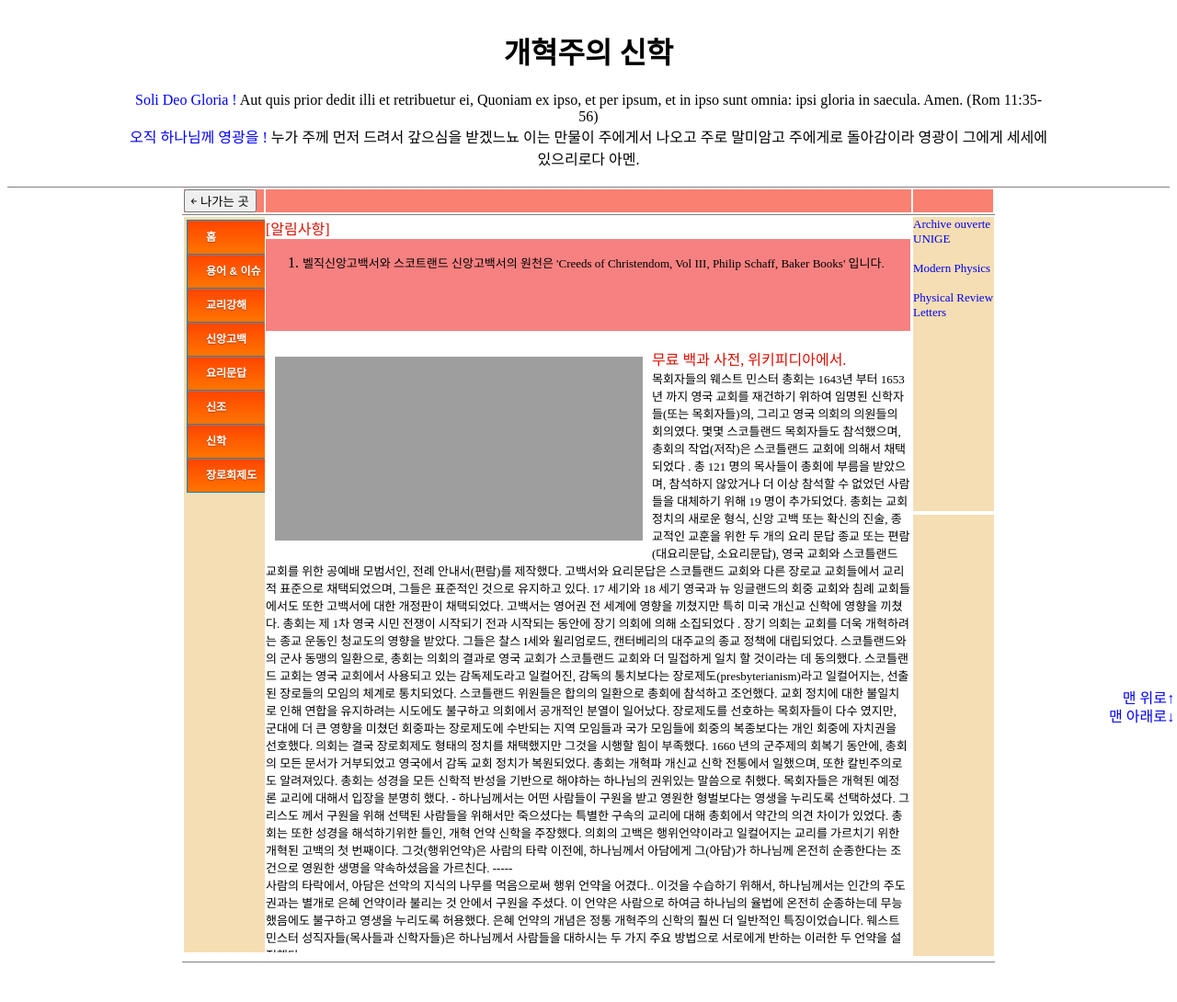
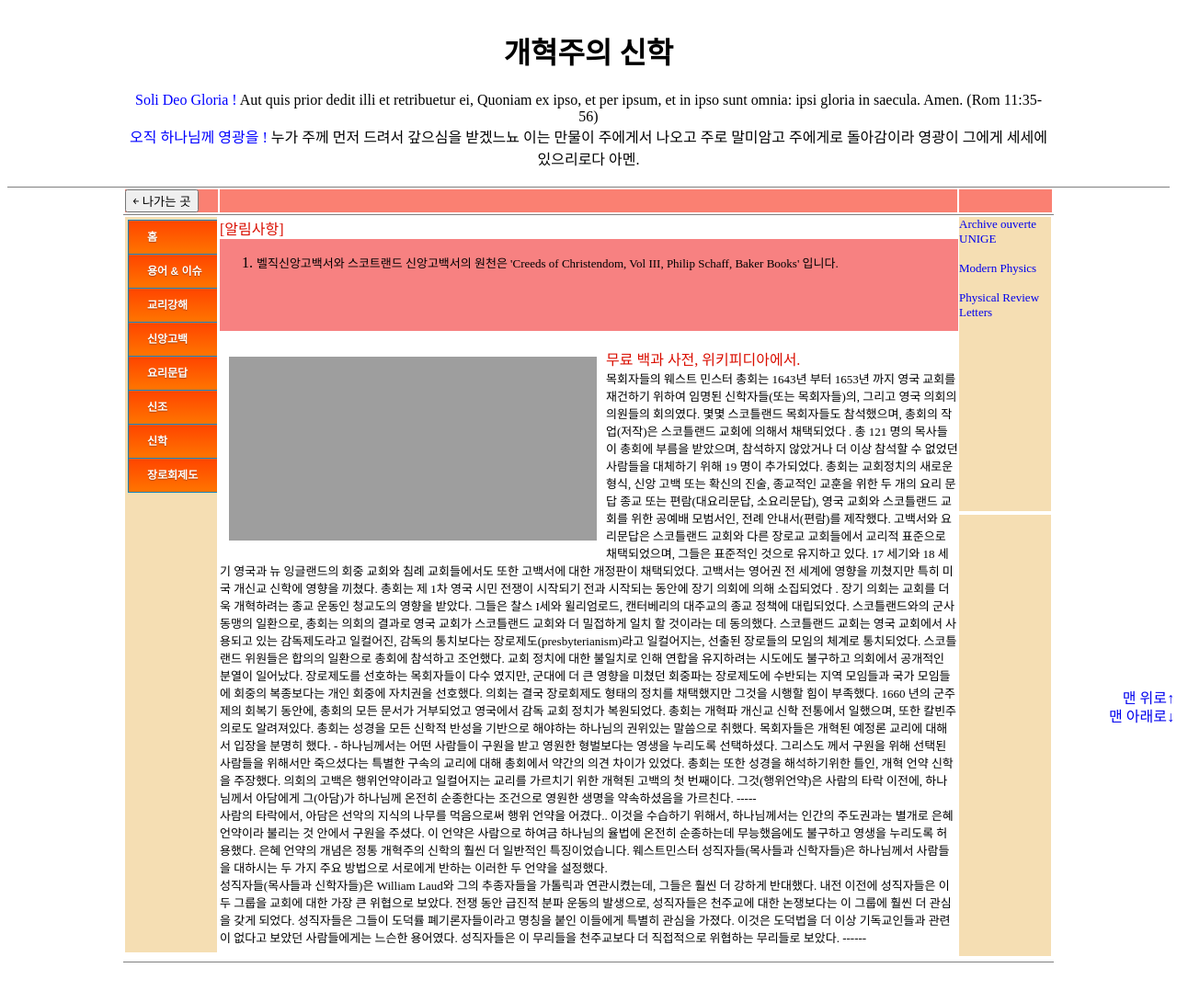
Before and after one commit to donadomini/solideogloria, a PHP site: page /index_ko.html in a window 1280 px wide. Shown: the whole page at 92% size. Run offline with PHP 8.4, Linux system fonts and the light colour scheme; some libraries are stand-ins or nearby versions.

Commit message:
Add files via upload

```diff
--- a/style.css
+++ b/style.css
@@ -20,7 +20,7 @@ table{
 div{
 
   class:"2nd";
-  margin:0 15%;
+  margin:0 10%;
 
 }
 
```
